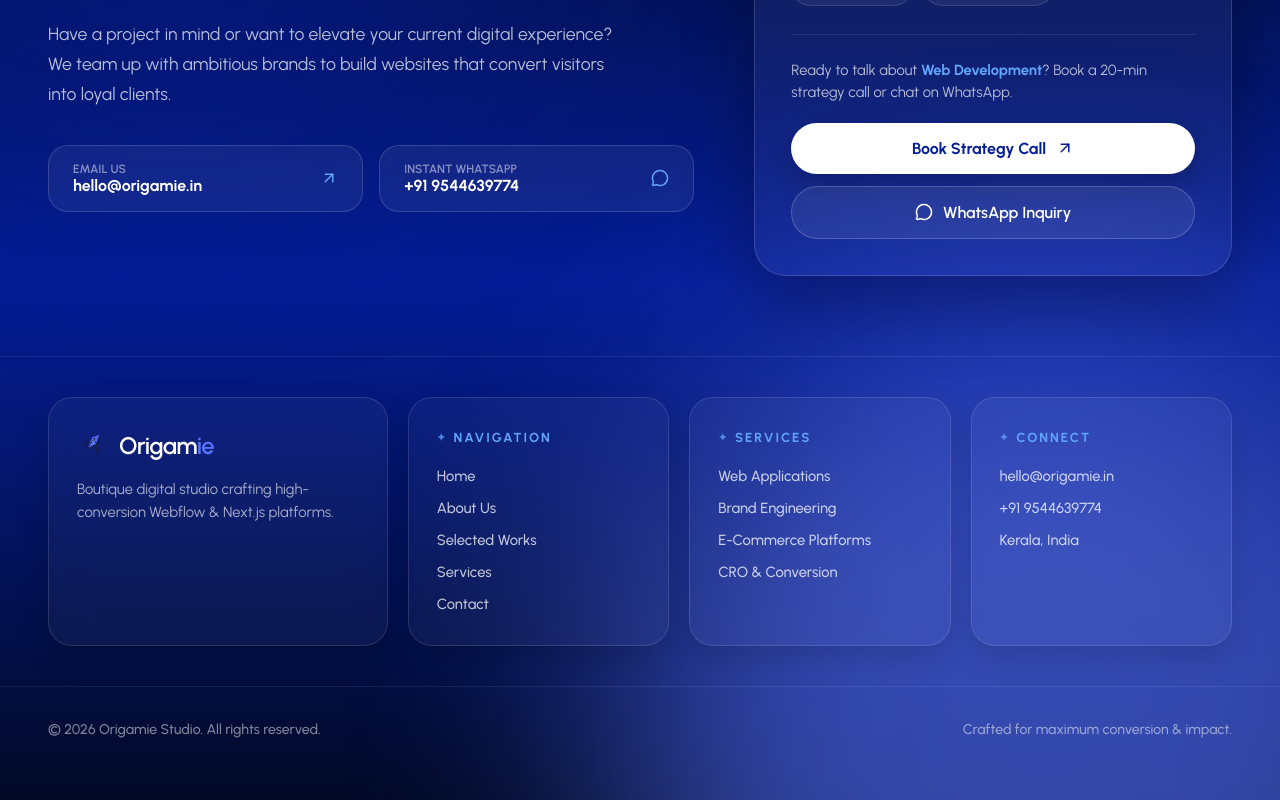
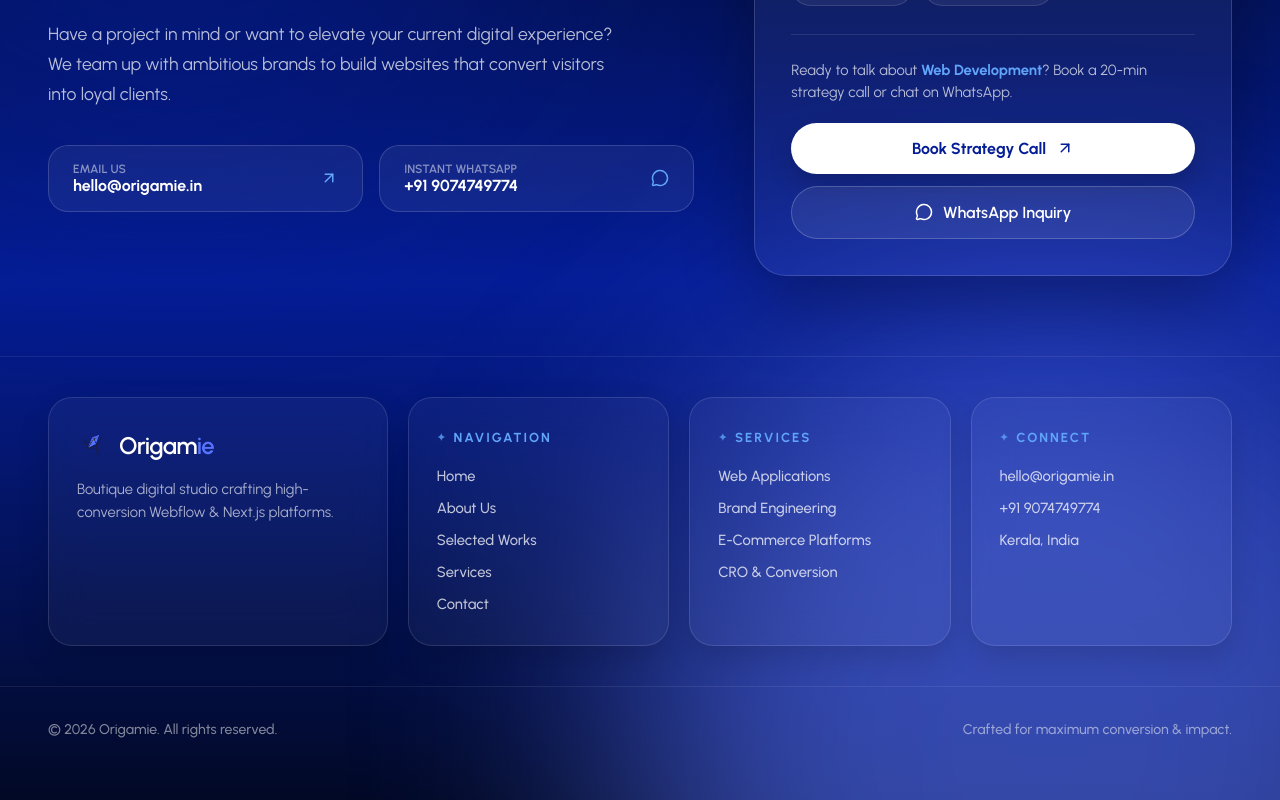
Before and after one commit to Arjun-venugopal/Origamie, a Next.js app: page / in a window 1280 px wide. Shown: the part 5983-6783 px from the top of the page. Built offline with nearby package versions, Linux system fonts and the light colour scheme; a web font is replaced by a local one.

Commit message:
Update WhatsApp contact number in GridFooter

```diff
--- a/src/components/layout/GridFooter.tsx
+++ b/src/components/layout/GridFooter.tsx
@@ -148,7 +148,7 @@
               >
                 <div className={styles.contactCardText}>
                   <span className={styles.contactCardSub}>Instant WhatsApp</span>
-                  <span className={styles.contactCardMain}>+91 9544639774</span>
+                  <span className={styles.contactCardMain}>+91 9074749774</span>
                 </div>
                 <MessageCircle size={18} className={styles.cardArrow} />
               </a>
@@ -200,7 +200,7 @@
                 </a>
 
                 <a
-                  href={`https://wa.me/919544639774?text=${encodeURIComponent(`Hi Origamie! I want to discuss a ${selectedService} project.`)}`}
+                  href={`https://wa.me/919074749774?text=${encodeURIComponent(`Hi Origamie! I want to discuss a ${selectedService} project.`)}`}
                   target="_blank"
                   rel="noopener noreferrer"
                   className={styles.dispatchSecondaryBtn}
@@ -251,7 +251,7 @@
           <div className={styles.footerLinkCol}>
             <h4>Connect</h4>
             <a href="mailto:hello@origamie.in">hello@origamie.in</a>
-            <a href="https://wa.me/919544639774" target="_blank" rel="noopener noreferrer">+91 9544639774</a>
+            <a href="https://wa.me/919074749774" target="_blank" rel="noopener noreferrer">+91 9074749774</a>
             <span>Kerala, India</span>
           </div>
         </div>
@@ -259,7 +259,7 @@
         {/* Bottom Bar */}
         <div className={styles.footerBottomBar}>
           <span className={styles.copyrightText}>
-            © {new Date().getFullYear()} Origamie Studio. All rights reserved.
+            © {new Date().getFullYear()} Origamie. All rights reserved.
           </span>
           <span className={styles.craftedText}>
             Crafted for maximum conversion &amp; impact.
```
